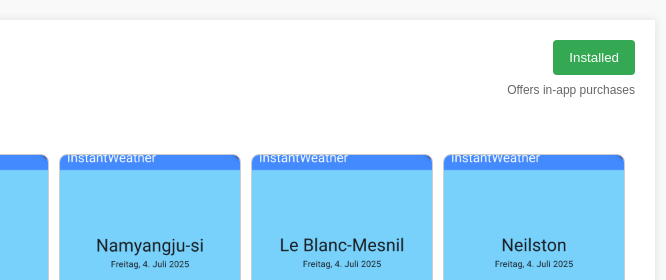
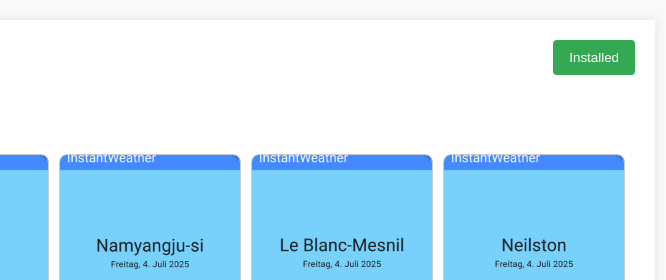
Before and after one commit to kaf212/InstantWeather-Webpage, a plain HTML site: page index.html in a window 1280 px wide. Shown: the top 280 px of the page, 485-1151 px from the left. Drawn offline with Linux system fonts and the light colour scheme.

Commit message:
remove in-app purchases

```diff
--- a/index.html
+++ b/index.html
@@ -18,7 +18,6 @@
     </div>
     <div class="install-box">
       <button>Installed</button>
-      <p>Offers in-app purchases</p>
     </div>
   </div>
 
```
